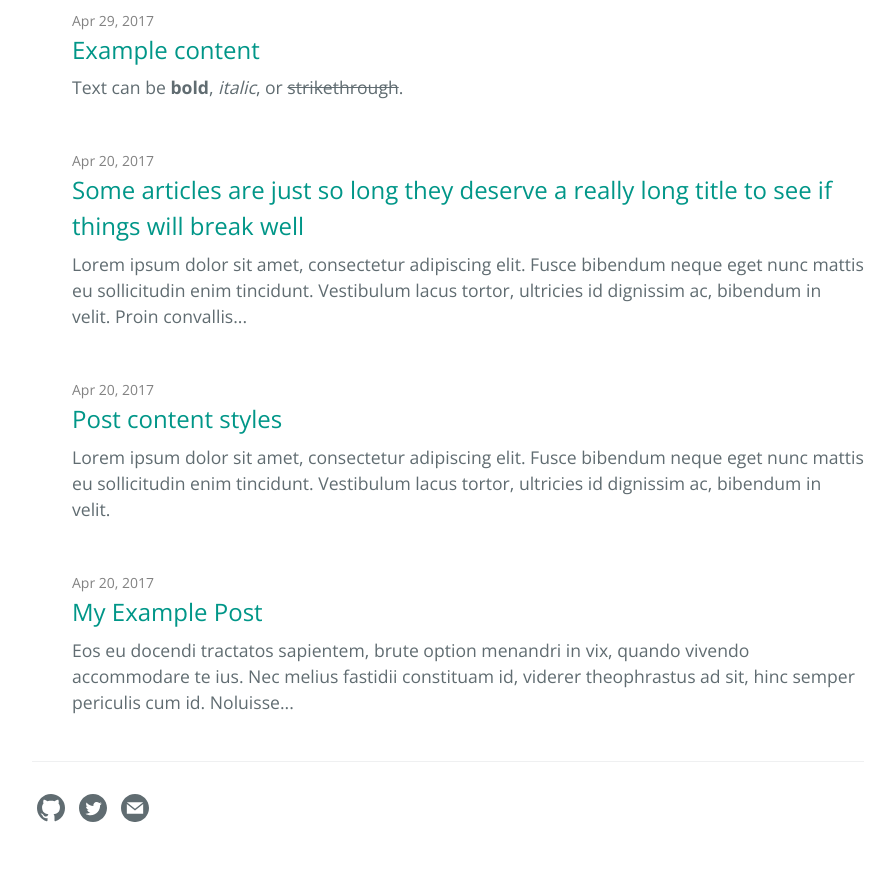
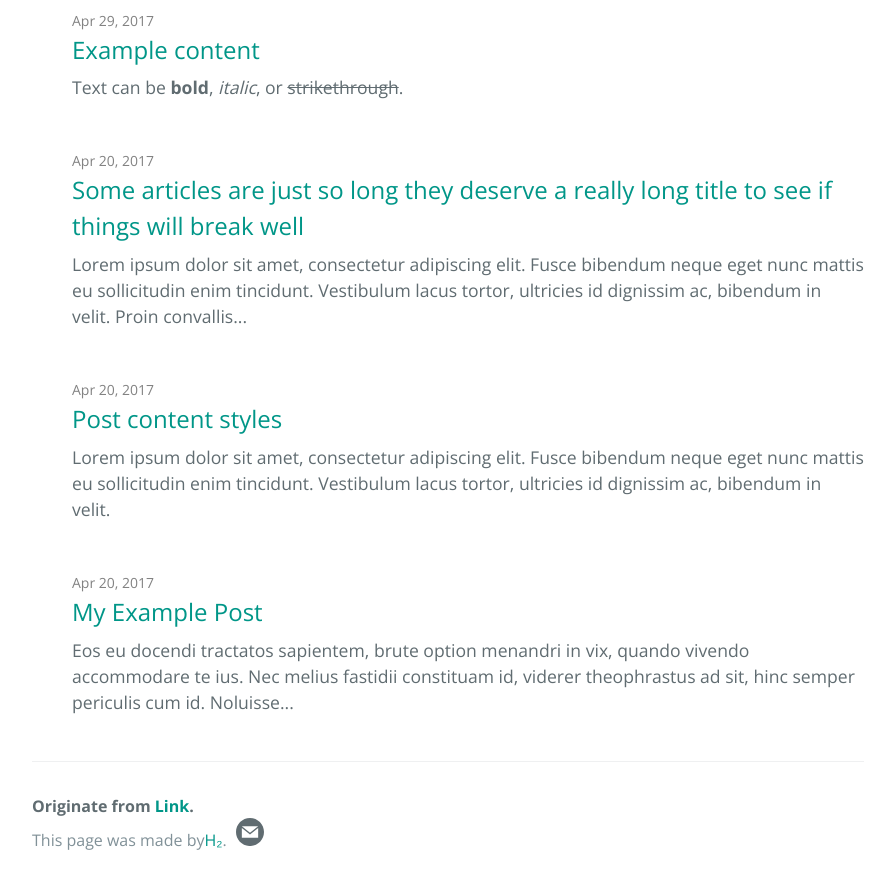
Before and after one commit to link9596/qwq, a Jekyll site: the page built from index.md, in a window 1280 px wide and 900 px high, scrolled down 628 px. Shown: the top 889 px of the window, without its empty margins (192-1086 px from the left). Built offline with Jekyll 4.4.1, drawn with Linux system fonts in a browser that asks for light colours.

Commit message:
Update default.html

```diff
--- a/_layouts/default.html
+++ b/_layouts/default.html
@@ -84,29 +84,35 @@
       {{ content }}
 
       <footer class="site-footer">
+
+        <span class="site-footer-owner">
+          Originate from <a href="">Link</a>.</span>
+        <span class="site-footer-credits">
+          This page was made by<a href="">H₂</a>.</span>
+
         <!-- SVG icons from https://iconmonstr.com -->
 
-        <!-- Github icon -->
+        <!-- Github icon
         <span class="my-span-icon">
           <a href="{{ site.github.owner_url }}" aria-label="{{ site.github.owner_name }}'s GitHub" title="{{ site.github.owner_name }}'s GitHub">
             <svg class="my-svg-icon" xmlns="http://www.w3.org/2000/svg" width="24" height="24" viewBox="0 0 24 24"><path d="M12 0c-6.626 0-12 5.373-12 12 0 5.302 3.438 9.8 8.207 11.387.599.111.793-.261.793-.577v-2.234c-3.338.726-4.033-1.416-4.033-1.416-.546-1.387-1.333-1.756-1.333-1.756-1.089-.745.083-.729.083-.729 1.205.084 1.839 1.237 1.839 1.237 1.07 1.834 2.807 1.304 3.492.997.107-.775.418-1.305.762-1.604-2.665-.305-5.467-1.334-5.467-5.931 0-1.311.469-2.381 1.236-3.221-.124-.303-.535-1.524.117-3.176 0 0 1.008-.322 3.301 1.23.957-.266 1.983-.399 3.003-.404 1.02.005 2.047.138 3.006.404 2.291-1.552 3.297-1.23 3.297-1.23.653 1.653.242 2.874.118 3.176.77.84 1.235 1.911 1.235 3.221 0 4.609-2.807 5.624-5.479 5.921.43.372.823 1.102.823 2.222v3.293c0 .319.192.694.801.576 4.765-1.589 8.199-6.086 8.199-11.386 0-6.627-5.373-12-12-12z"/></svg>
           </a>
-        </span>
+        </span>-->
 
-        <!-- Twitter icon -->
+        <!-- Twitter icon
         <span class="my-span-icon">
           <a href="https://twitter.com/{{ site.twitter.username }}" aria-label="{{ site.github.owner_name }}'s Twitter" title="{{ site.github.owner_name }}'s Twitter">
             <svg class="my-svg-icon" xmlns="http://www.w3.org/2000/svg" width="24" height="24" viewBox="0 0 24 24"><path d="M12 0c-6.627 0-12 5.373-12 12s5.373 12 12 12 12-5.373 12-12-5.373-12-12-12zm6.066 9.645c.183 4.04-2.83 8.544-8.164 8.544-1.622 0-3.131-.476-4.402-1.291 1.524.18 3.045-.244 4.252-1.189-1.256-.023-2.317-.854-2.684-1.995.451.086.895.061 1.298-.049-1.381-.278-2.335-1.522-2.304-2.853.388.215.83.344 1.301.359-1.279-.855-1.641-2.544-.889-3.835 1.416 1.738 3.533 2.881 5.92 3.001-.419-1.796.944-3.527 2.799-3.527.825 0 1.572.349 2.096.907.654-.128 1.27-.368 1.824-.697-.215.671-.67 1.233-1.263 1.589.581-.07 1.135-.224 1.649-.453-.384.578-.87 1.084-1.433 1.489z"/></svg>
           </a>
-        </span>
+        </span>-->
 
-        <!-- RSS icon -->
+        <!-- RSS icon
         {% if site.gems contains "jekyll-feed" %}
           <span class="my-span-icon">
             <a href="{{ "/feed.xml" | relative_url }}" aria-label="RSS feed" title="{{ site.github.owner_name }}'s RSS feed">
               <svg class="my-svg-icon" xmlns="http://www.w3.org/2000/svg" width="24" height="24" viewBox="0 0 24 24"><path d="M12 0c-6.627 0-12 5.373-12 12s5.373 12 12 12 12-5.373 12-12-5.373-12-12-12zm-3.374 17c-.897 0-1.626-.727-1.626-1.624s.729-1.624 1.626-1.624 1.626.727 1.626 1.624-.729 1.624-1.626 1.624zm3.885 0c-.03-3.022-2.485-5.474-5.511-5.504v-2.406c4.361.03 7.889 3.555 7.92 7.91h-2.409zm4.081 0c-.016-5.297-4.303-9.571-9.592-9.594v-2.406c6.623.023 11.985 5.384 12 12h-2.408z"/></svg>
             </a>
-          </span>
+          </span>-->
         {% endif %}
         <!-- Contact icon -->
         {% assign about_page = site.pages | where: "path", "about.md" | first %}
```
